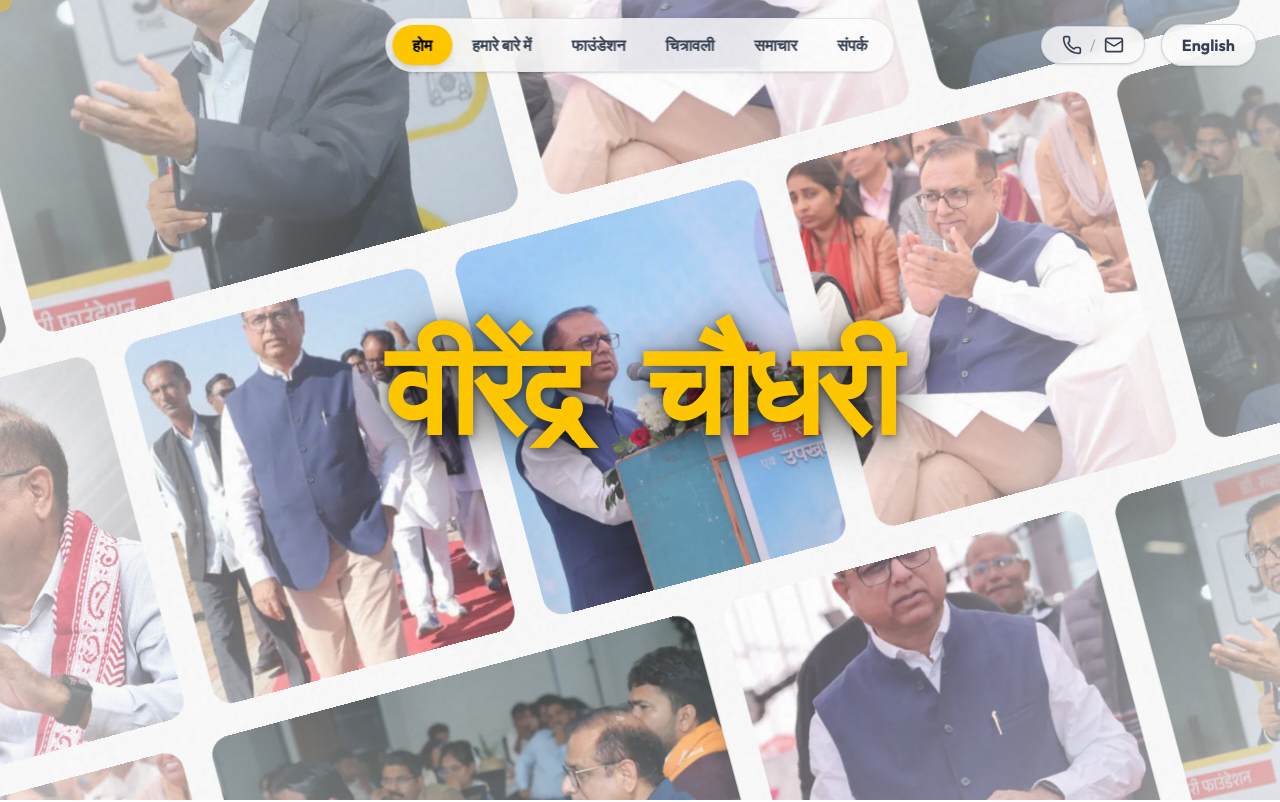
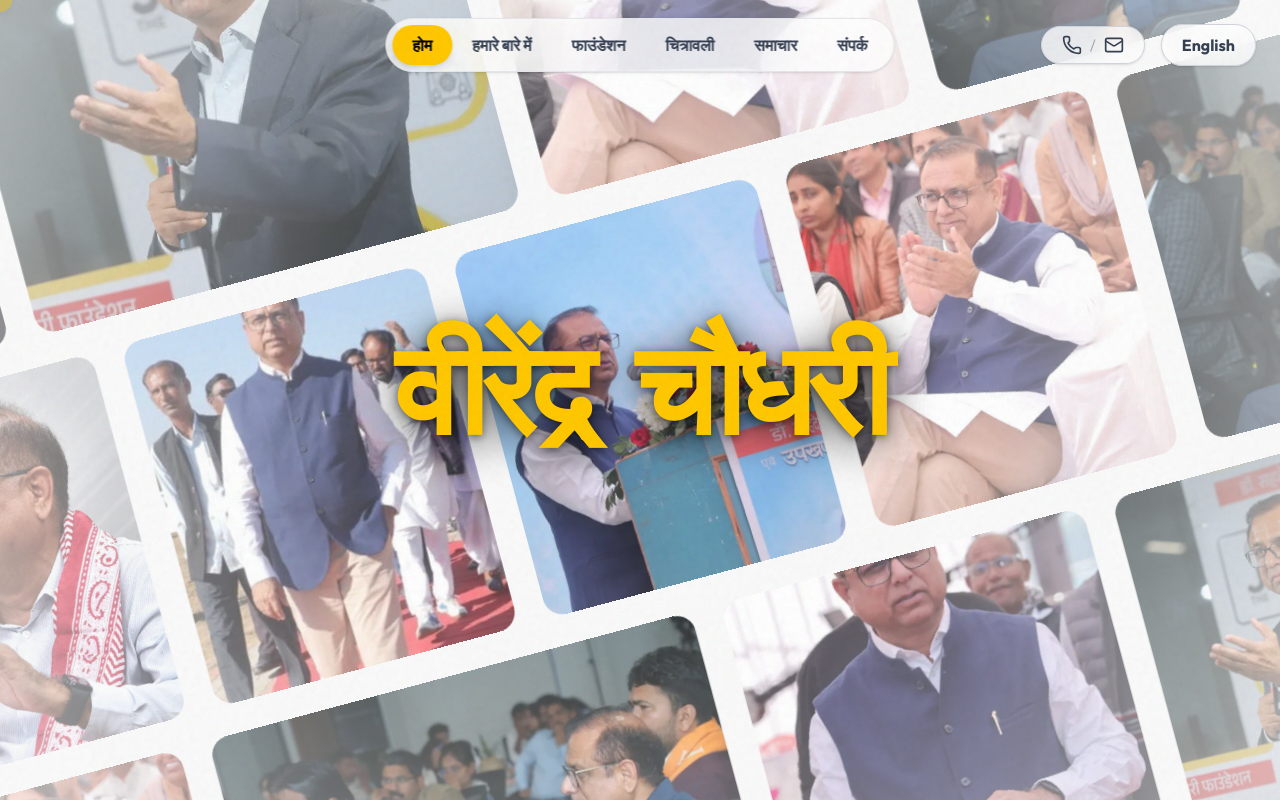
Before and after one commit to ParthKhiriya/virendra-chaudhary-website, a React (Vite) app: page / in a window 1280 px wide. Shown: the top 802 px of the page. Built offline with nearby package versions, Linux system fonts and the light colour scheme.

Commit message:
Minor change in hero section

```diff
--- a/src/components/sections/Hero.tsx
+++ b/src/components/sections/Hero.tsx
@@ -117,10 +117,12 @@ export default function Hero() {
       <div className="relative z-20 text-center px-4 pointer-events-none">
         <h1
           ref={titleRef}
-          className={`font-black uppercase text-primary mb-6 tracking-tighter ${isHi ? 'text-6xl md:text-8xl lg:text-9xl' : 'text-[3rem] md:text-[5rem] lg:text-[7rem]'}`}
+          className={`font-black uppercase text-primary mb-6 tracking-tighter flex flex-wrap justify-center gap-x-4 gap-y-2 md:gap-x-8 lg:gap-x-12 ${isHi ? 'text-6xl md:text-8xl lg:text-9xl' : 'text-[3rem] md:text-[5rem] lg:text-[7rem]'}`}
           style={{ textShadow: '0 10px 40px rgba(0,0,0,0.8), 0 2px 10px rgba(0,0,0,0.5)' }}
         >
-          {t('hero.title').split(' ').join('\u00A0\u00A0\u00A0\u00A0')}
+          {t('hero.title').split(' ').map((word, i) => (
+            <span key={i}>{word}</span>
+          ))}
         </h1>
       </div>
     </section>
```
